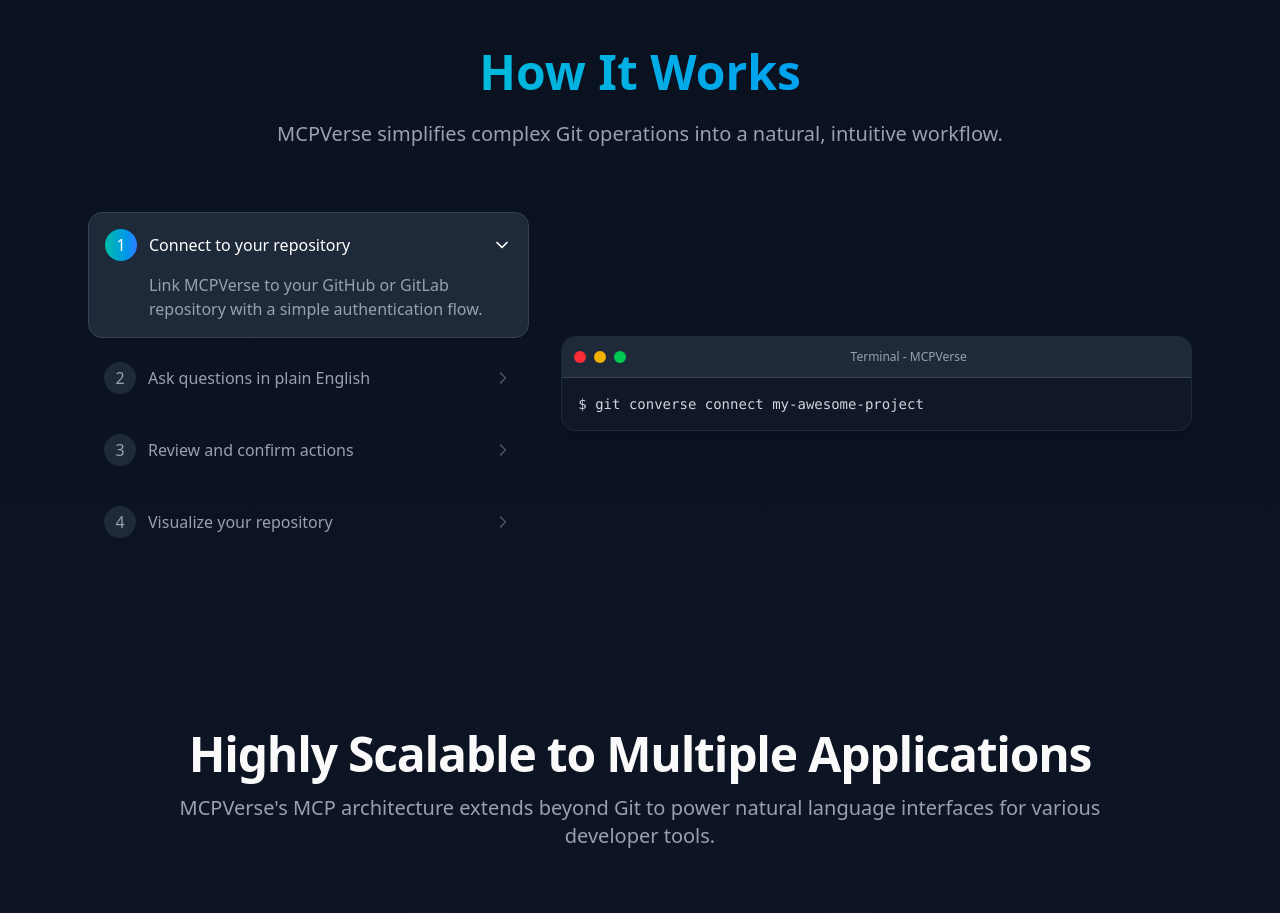
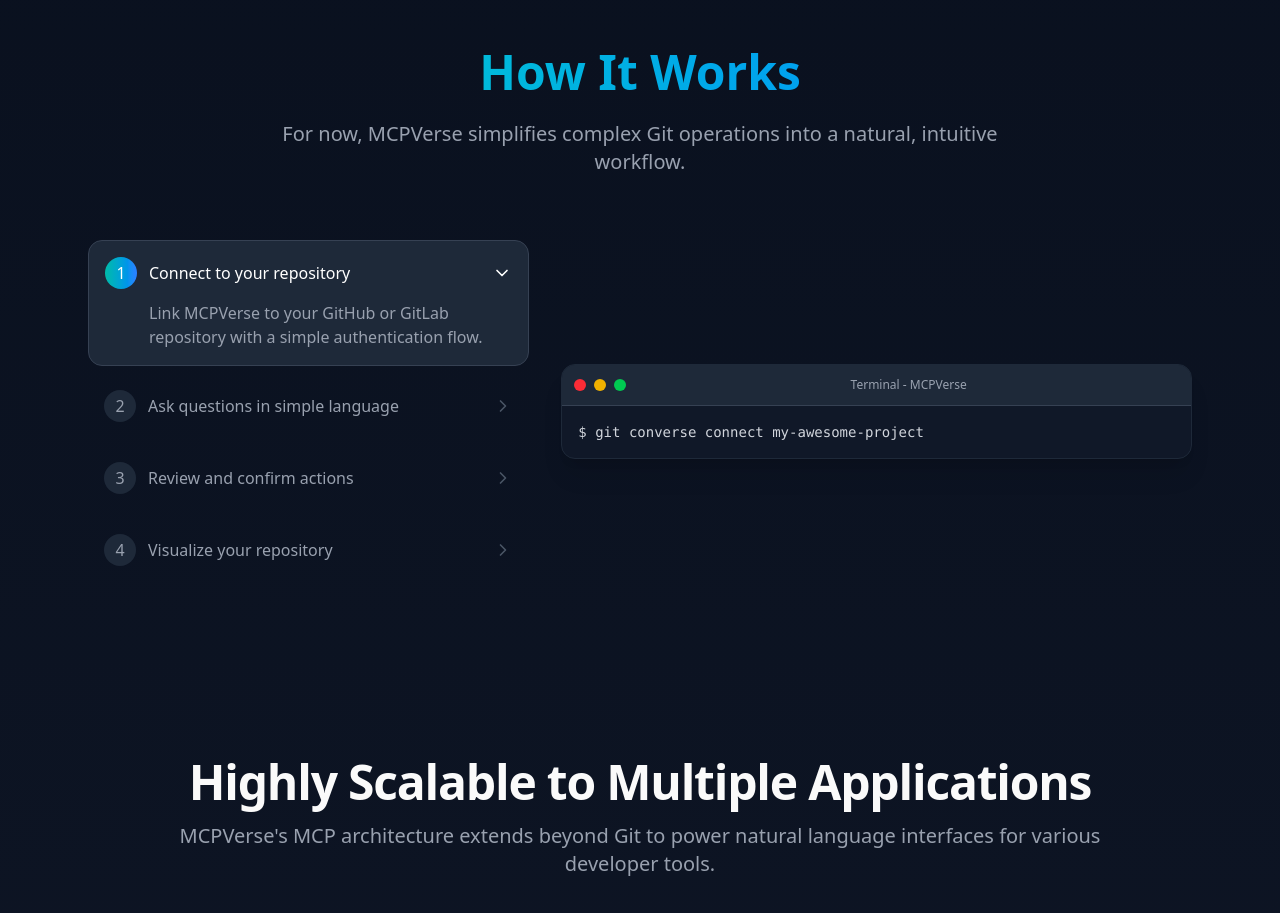
Before and after one commit to theg1239/nothinggg, a Next.js app in the folder landing/: page / in a window 1280 px wide. Shown: the part 3060-3973 px from the top of the page. Built offline with nearby package versions, Linux system fonts and the light colour scheme.

Commit message:
how it works lmao

```diff
--- a/landing/components/how-it-works.tsx
+++ b/landing/components/how-it-works.tsx
@@ -10,7 +10,7 @@
     code: "$ git converse connect my-awesome-project",
   },
   {
-    title: "Ask questions in plain English",
+    title: "Ask questions in simple language",
     description: "Simply type what you want to do in natural language. No need to remember Git commands.",
     code: "$ git converse \"Show me all commits by Sarah from last week\"",
   },
@@ -37,7 +37,7 @@
             How It Works
           </h2>
           <p className="text-gray-400 text-lg md:text-xl max-w-3xl mx-auto">
-            MCPVerse simplifies complex Git operations into a natural, intuitive workflow.
+            For now, MCPVerse simplifies complex Git operations into a natural, intuitive workflow.
           </p>
         </div>
 
```
